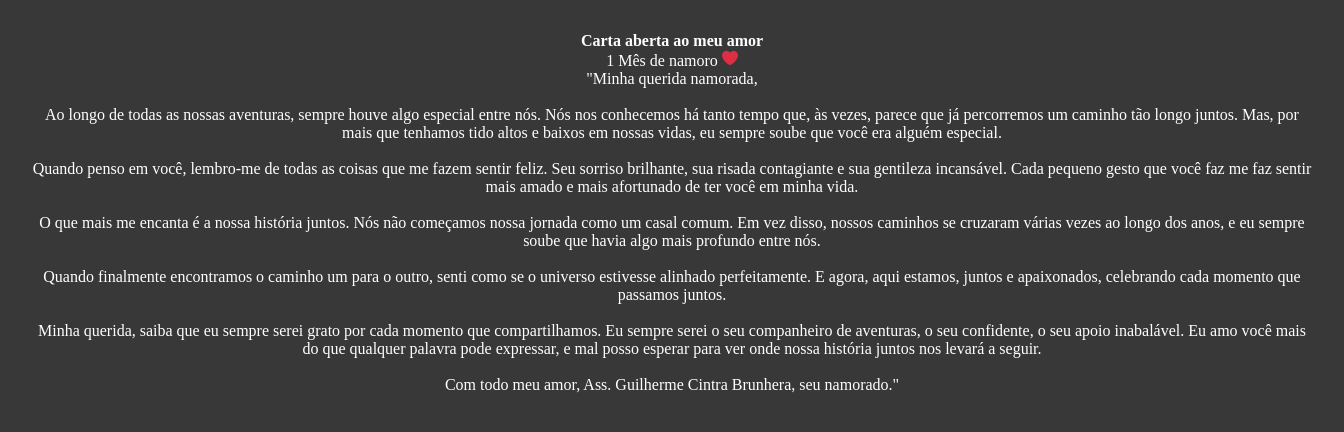
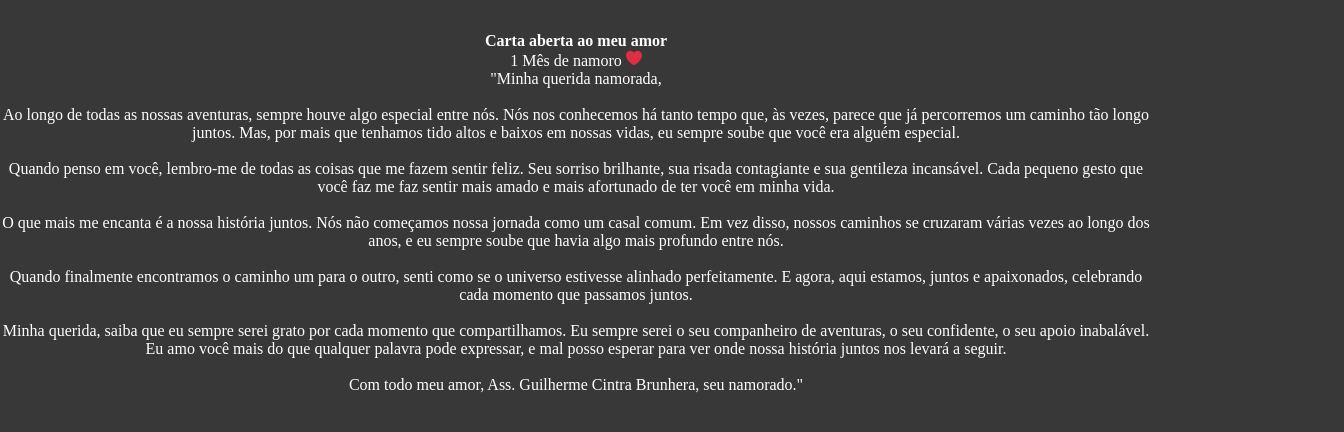
Before and after one commit to guilhermebrunhera/sitePeG, a React (Create React App) app: page /Inicio in a window 1280 px wide. Shown: the top 432 px of the page, 1344 px wide, since content can reach past the window. Built offline with nearby package versions, Linux system fonts and the light colour scheme; a web font is replaced by a local one.

Commit message:
texto da tela incial quase completo 2

```diff
--- a/src/inicio.css
+++ b/src/inicio.css
@@ -1,9 +1,7 @@
 .containerInicio{
     height: 100vh;
-    width: 100%;
+    width: 90%;
     padding-top: 4rem;
-    padding-left: 2rem;
-    padding-right: 2rem;
     text-align: center;
 }
 
```
